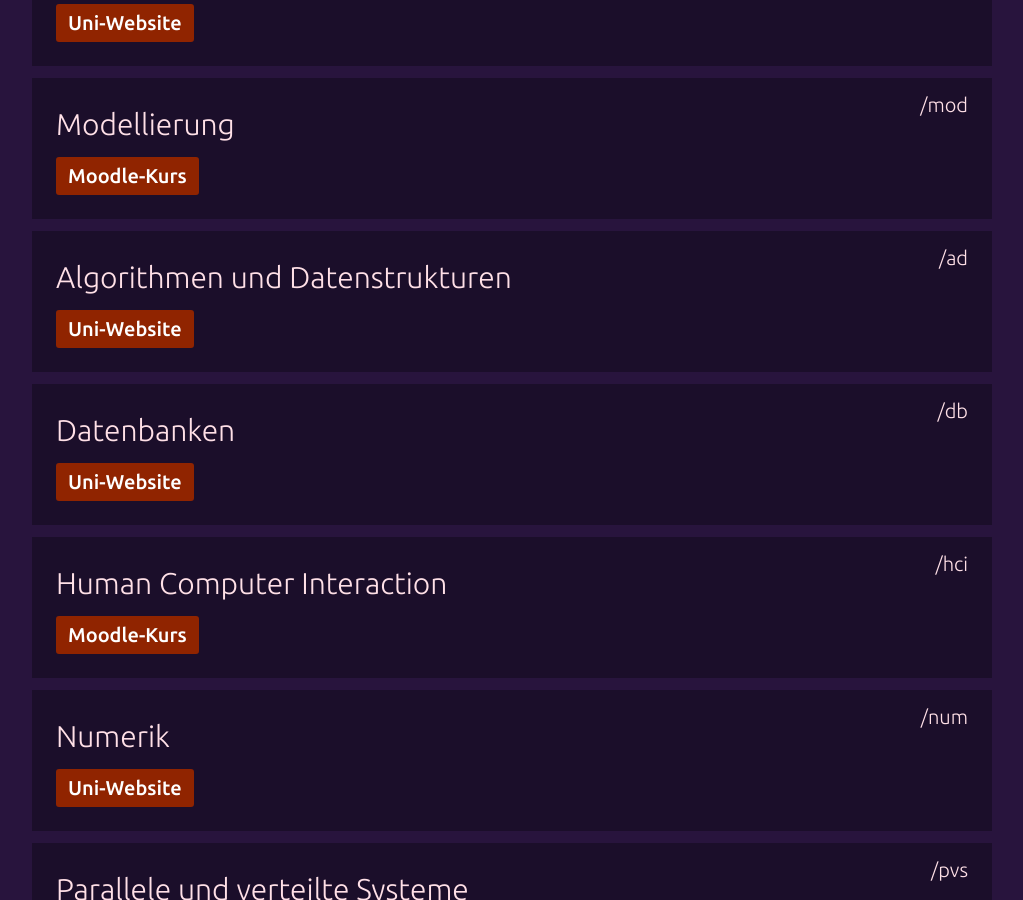
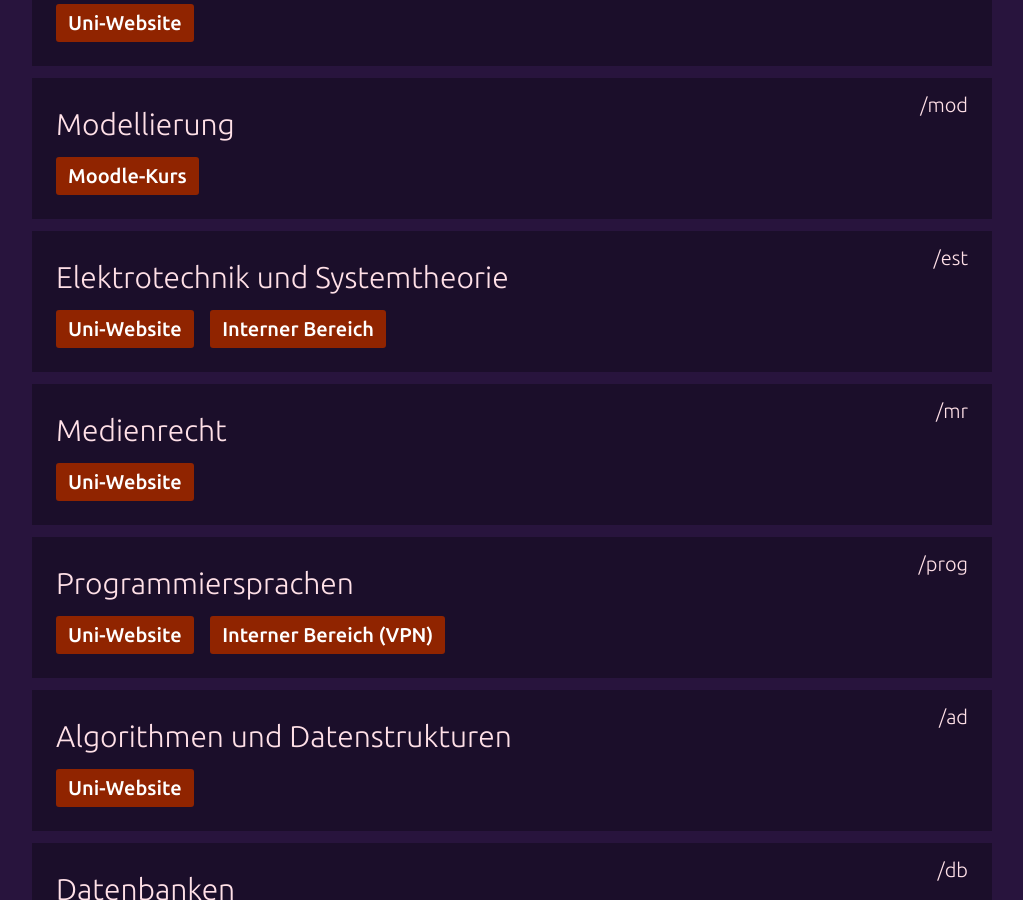
Before and after one commit to kleinfreund/hyperlink.cool, a Jekyll site: the page built from index.html, in a window 1280 px wide and 900 px high, scrolled down 1010 px. Shown: the whole window, without its empty margins (128-1151 px from the left). Built offline with Jekyll 4.4.1, drawn with Linux system fonts in a browser that asks for light colours.

Commit message:
Add some courses from last semester that are still online

```diff
--- a/_data/records.json
+++ b/_data/records.json
@@ -68,6 +68,50 @@
             {
                 "title": "Moodle-Kurs",
                 "url": "https://moodle.uni-weimar.de/course/view.php?id=185"
+            }
+        ]
+    },
+    "est": {
+        "key": "est",
+        "title": "Elektrotechnik und Systemtheorie",
+        "abbr": "EST",
+        "alt_names": ["ET"],
+        "links": [
+            {
+                "title": "Uni-Website",
+                "url": "http://www.uni-weimar.de/de/medien/professuren/vernetzte-medien/personen/pd-dr-guenther-schatter/elektrotechnik-und-systemtheorie/"
+            },
+            {
+                "title": "Interner Bereich",
+                "url": "http://www.uni-weimar.de/medien/schatter/doc/material/est/est-index.html"
+            }
+        ]
+    },
+    "mr": {
+        "key": "mr",
+        "title": "Medienrecht",
+        "abbr": "MR",
+        "alt_names": [],
+        "links": [
+            {
+                "title": "Uni-Website",
+                "url": "http://www.uni-weimar.de/de/medien/professuren/vernetzte-medien/personen/pd-dr-guenther-schatter/medienrecht/"
+            }
+        ]
+    },
+    "prog": {
+        "key": "prog",
+        "title": "Programmiersprachen",
+        "abbr": "MR",
+        "alt_names": ["Programming Languages"],
+        "links": [
+            {
+                "title": "Uni-Website",
+                "url": "http://www.uni-weimar.de/de/medien/professuren/vr/teaching/ss-2015/vorlesung-programmiersprachen/"
+            },
+            {
+                "title": "Interner Bereich (VPN)",
+                "url": "https://uranus6.medien.uni-weimar.de/trac/plse"
             }
         ]
     },
```
